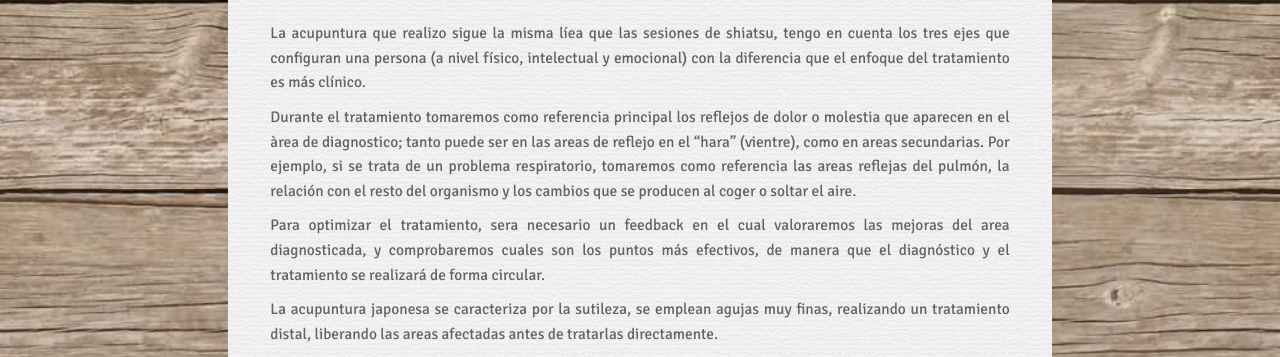
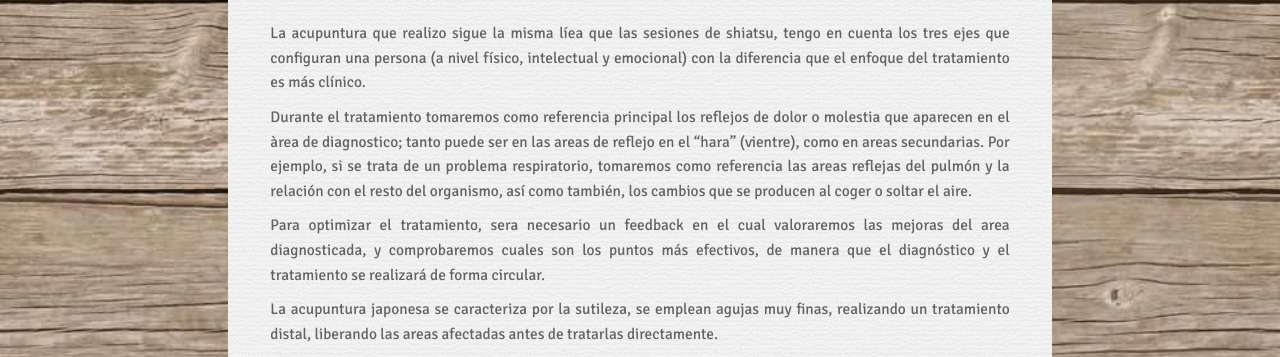
Before and after one commit to agustibr/shiatsu.nuriabelloc.com, a Jekyll site: the page built from es/1-sesiones.md, in a window 1280 px wide and 900 px high, scrolled down 1081 px. Shown: the part 152-509 px from the top of the window. Built offline with Jekyll 4.4.1, drawn with Linux system fonts in a browser that asks for light colours; some web fonts are replaced.

Commit message:
Updated 1-sesiones.md

```diff
--- a/es/1-sesiones.md
+++ b/es/1-sesiones.md
@@ -52,7 +52,7 @@ Son sesiones personalizadas en las que el aprendizaje y el feedback son elemento
 
 La acupuntura que realizo sigue la misma líea que las sesiones de shiatsu, tengo en cuenta los tres ejes que configuran una persona (a nivel físico, intelectual y emocional) con la diferencia que el enfoque del tratamiento es más clínico.
 
-Durante el tratamiento tomaremos como referencia principal los reflejos de dolor o molestia que aparecen en el àrea de diagnostico; tanto puede ser en las areas de reflejo en el "hara" (vientre), como en areas secundarias. Por ejemplo, si se trata de un problema respiratorio, tomaremos como referencia las areas reflejas del pulmón, la relación con el resto del organismo y los cambios que se producen al coger o soltar el aire.
+Durante el tratamiento tomaremos como referencia principal los reflejos de dolor o molestia que aparecen en el àrea de diagnostico; tanto puede ser en las areas de reflejo en el "hara" (vientre), como en areas secundarias. Por ejemplo, si se trata de un problema respiratorio, tomaremos como referencia las areas reflejas del pulmón y la relación con el resto del organismo, así como también, los cambios que se producen al coger o soltar el aire.
 
 Para optimizar el tratamiento, sera necesario un feedback en el cual valoraremos las mejoras del area diagnosticada, y comprobaremos cuales son los puntos más efectivos, de manera que el diagnóstico y el tratamiento se realizará de forma circular.
 
```
